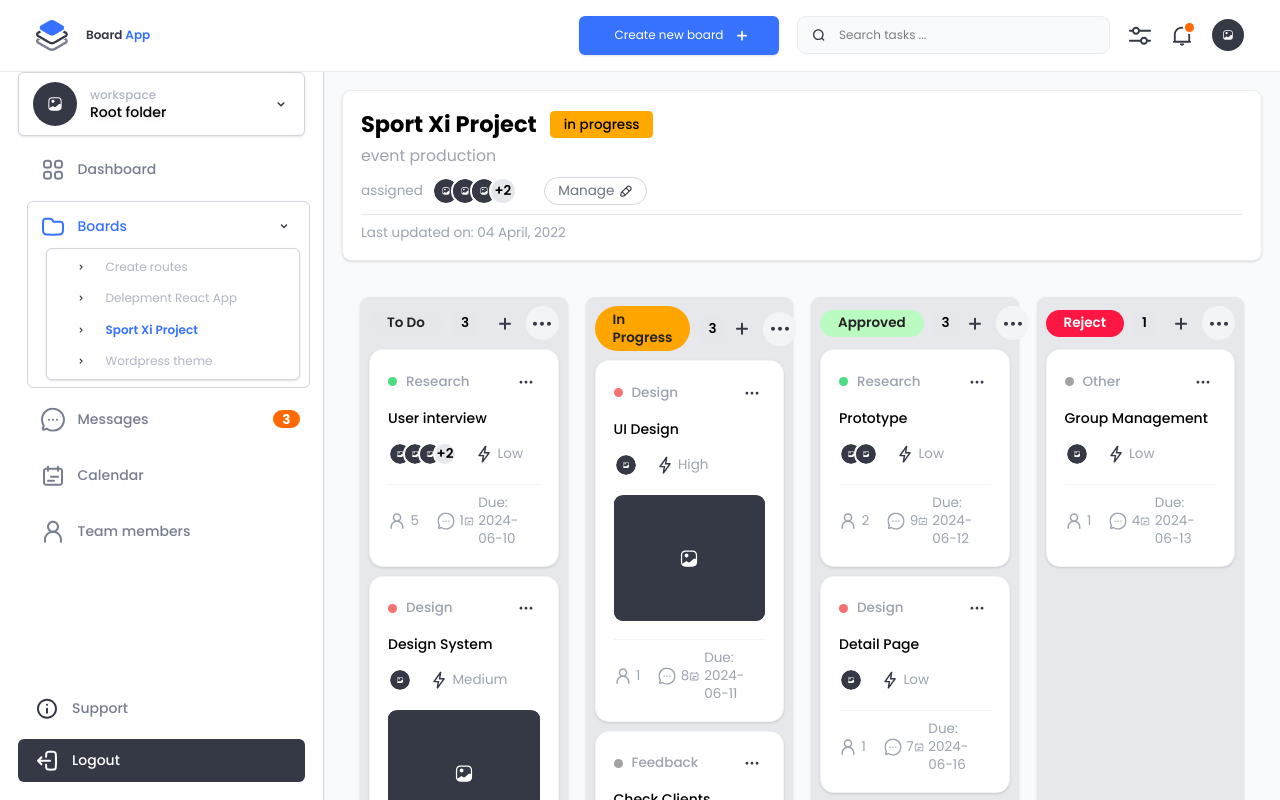
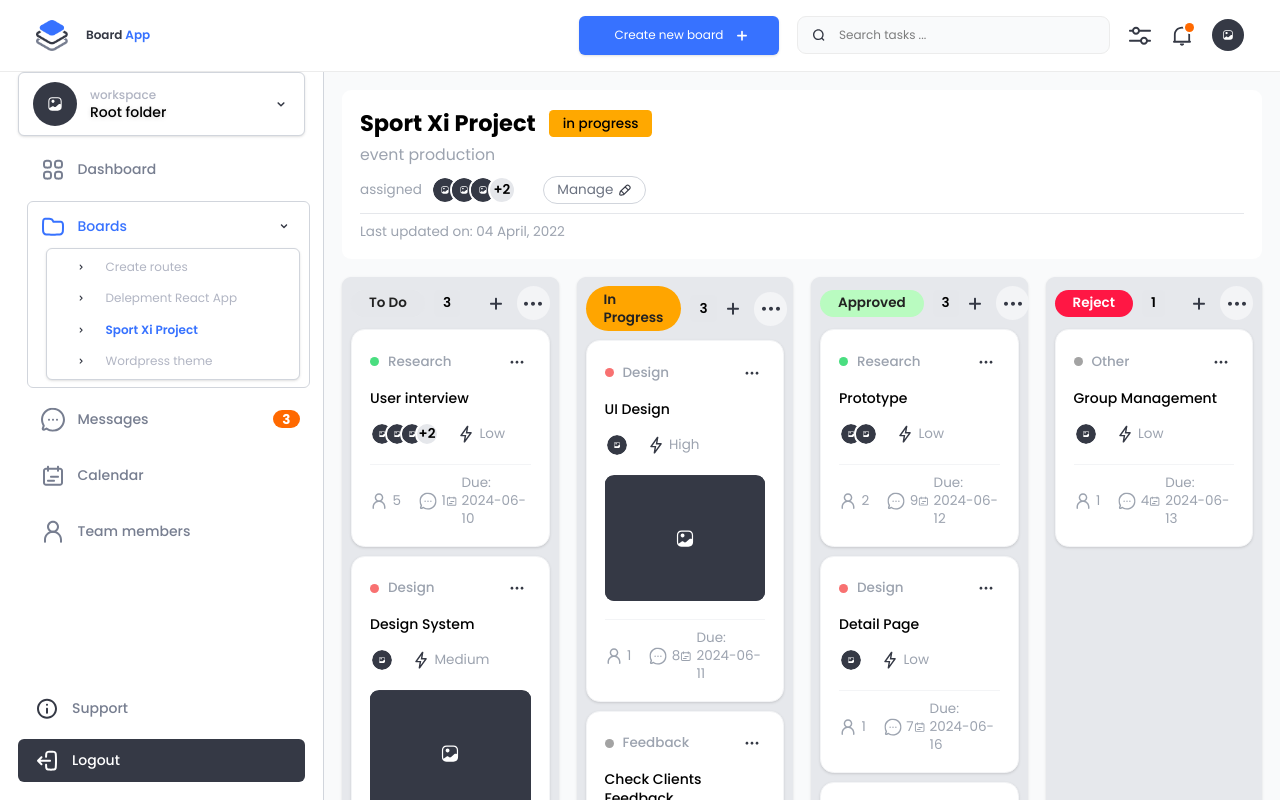
Before and after one commit to ManulaK/swimlane-dashboard, a Next.js app: page /boards/sport-xi-project in a window 1280 px wide. Shown: the top 800 px of the page. Built offline with nearby package versions, Linux system fonts and the light colour scheme.

Commit message:
Refactor ProjectSummaryWidget and SwimlaneBoard components by removing unnecessary border styles for a cleaner layout.

```diff
--- a/src/components/swimlaneComponents/ProjectSummaryWidget.tsx
+++ b/src/components/swimlaneComponents/ProjectSummaryWidget.tsx
@@ -3,7 +3,7 @@ import AvatarGroup from '../commonComponents/AvatarGroup';
 
 function ProjectSummaryWidget() {
 	return (
-		<section className="bg-white rounded-lg shadow p-4 mb-4 border border-[var(--color-border)]">
+		<section className="bg-white rounded-lg p-4 mb-4">
 			<div className="flex items-center gap-3 mb-1">
 				<h1 className="text-xl font-bold">Sport Xi Project</h1>
 				<span className="text-xs font-medium text-black px-3 py-1 rounded" style={{ background: 'var(--color-orange)' }}>
--- a/src/components/swimlaneComponents/SwimlaneBoard.tsx
+++ b/src/components/swimlaneComponents/SwimlaneBoard.tsx
@@ -33,7 +33,7 @@ const SwimlaneBoard: React.FC = () => {
 
 	return (
 		<DragDropContext onDragEnd={onDragEnd}>
-			<div className="swimlane-board grid grid-cols-1 md:grid-cols-4 gap-4 p-4">
+			<div className="swimlane-board grid grid-cols-1 md:grid-cols-4 gap-4">
 				{STATUSES.map((status) => (
 					<Swimlane key={status.key} status={status.key as Task['status']} label={status.label} droppableId={status.key} />
 				))}
```
